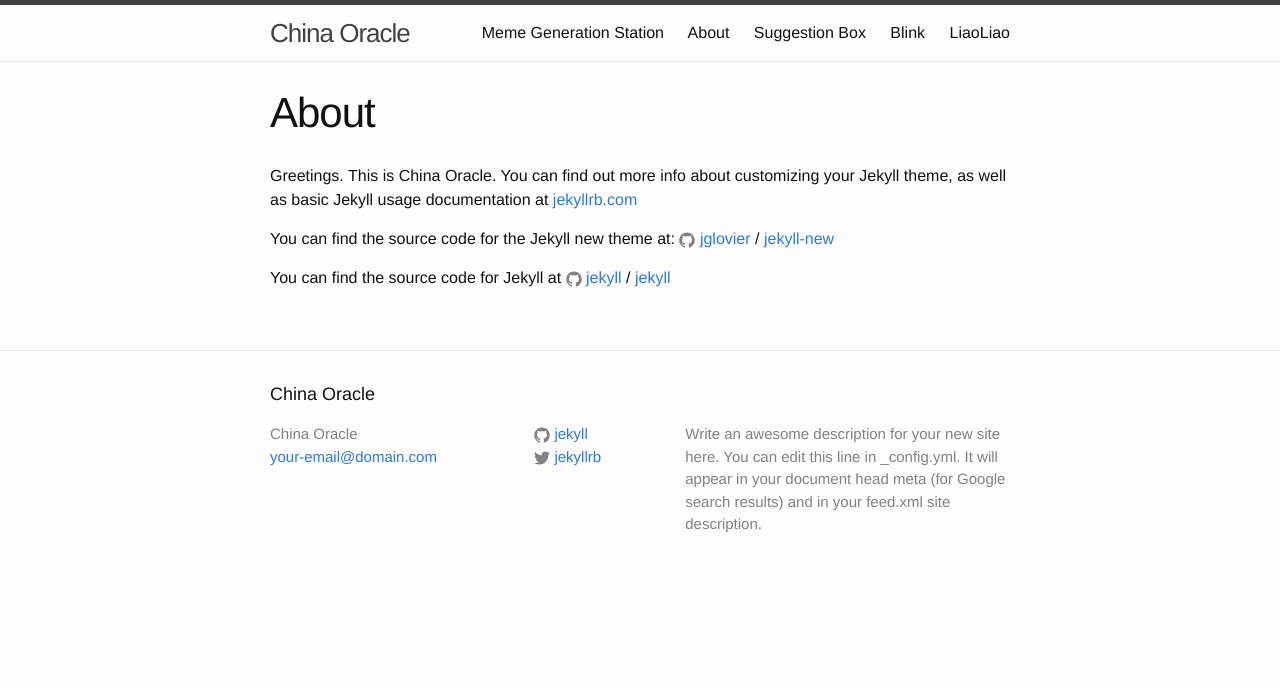
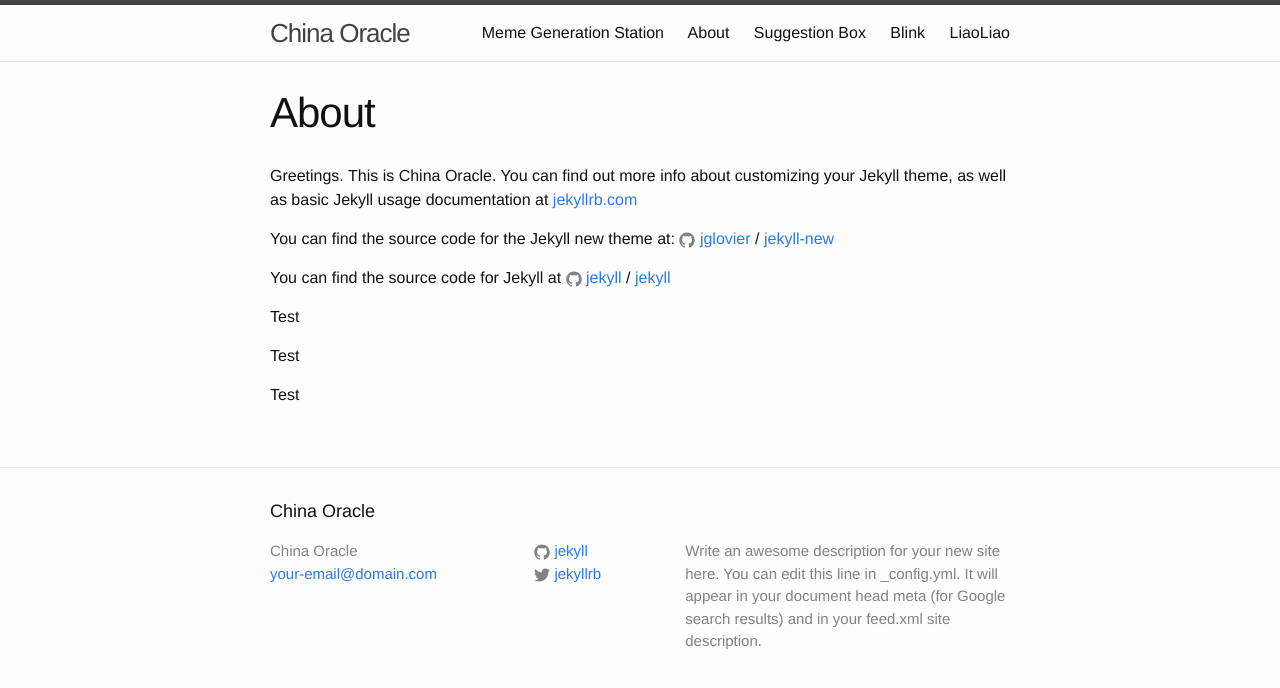
Before and after one commit to ahshra/ahshra.github.io, a Jekyll site: the page built from about.md, in a window 1280 px wide. Shown: the top 688 px of the page. Built offline with Jekyll 4.4.1, drawn with Linux system fonts in a browser that asks for light colours.

Commit message:
Update about.md

```diff
--- a/about.md
+++ b/about.md
@@ -13,3 +13,9 @@ You can find the source code for the Jekyll new theme at:
 You can find the source code for Jekyll at
 {% include icon-github.html username="jekyll" %} /
 [jekyll](https://github.com/jekyll/jekyll)
+
+Test
+
+Test
+
+Test
```
